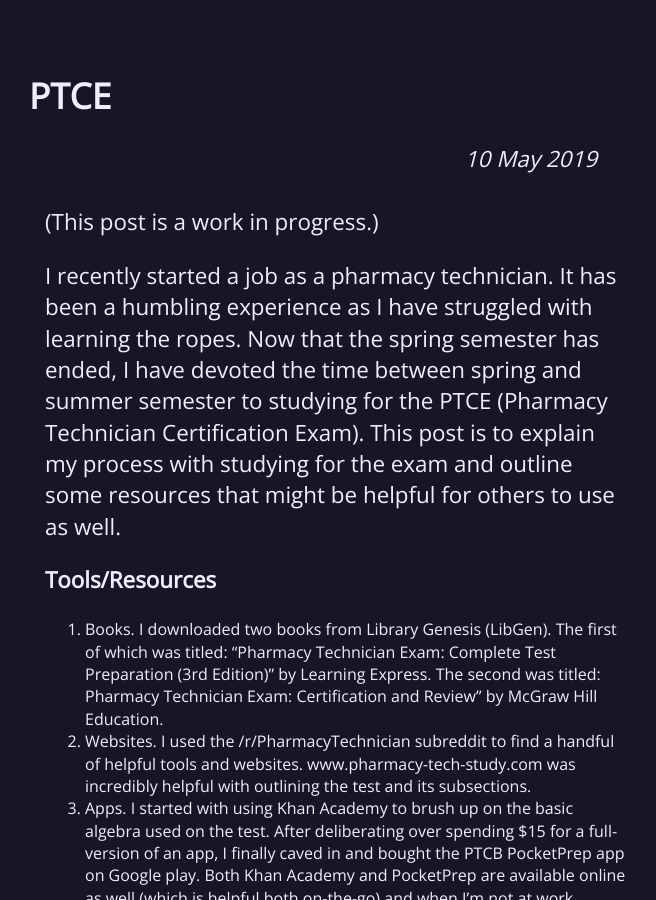
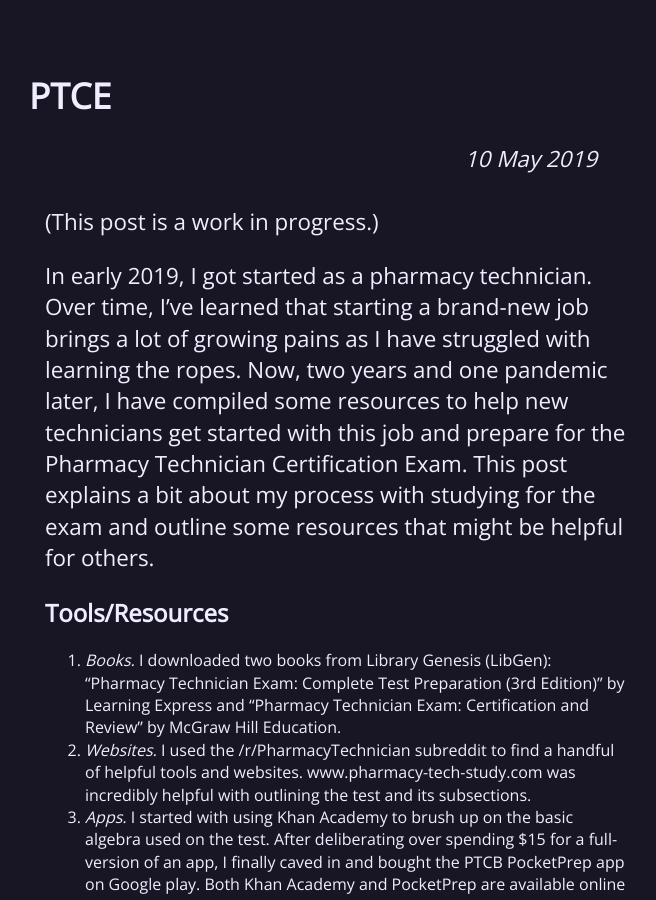
Before and after one commit to kyaradawbin/kyaradawbin.github.io, a Jekyll site: the page built from _posts/2019-05-10-ptce.md, in a window 1280 px wide and 900 px high, scrolled down 742 px. Shown: the whole window, without its empty margins (311-967 px from the left). Built offline with Jekyll 4.4.1, drawn with Linux system fonts in a browser that asks for light colours; nearby versions of some CDN libraries; some of the changed text lies outside the part shown.

Commit message:
handful of updates to content

```diff
--- a/_posts/2019-05-10-ptce.md
+++ b/_posts/2019-05-10-ptce.md
@@ -6,15 +6,16 @@ categories: Personal
 ---
 (This post is a work in progress.)
 
-I recently started a job as a pharmacy technician. It has been a humbling experience as I have struggled with learning the ropes. Now that the spring semester has ended, I have devoted the time between spring and summer semester to studying for the PTCE (Pharmacy Technician Certification Exam). This post is to explain my process with studying for the exam and outline some resources that might be helpful for others to use as well.
+In early 2019, I got started as a pharmacy technician. Over time, I've learned that starting a brand-new job brings a lot of growing pains as I have struggled with learning the ropes. Now, two years and one pandemic later, I have compiled some resources to help new technicians get started with this job and prepare for the Pharmacy Technician Certification Exam. This post explains a bit about my process with studying for the exam and outline some resources that might be helpful for others.
 
-**Tools/Resources**
-1. Books. I downloaded two books from Library Genesis (LibGen). The first of which was titled: "Pharmacy Technician Exam: Complete Test Preparation (3rd Edition)" by Learning Express. The second was titled: Pharmacy Technician Exam: Certification and Review" by McGraw Hill Education.
-2. Websites. I used the /r/PharmacyTechnician subreddit to find a handful of helpful tools and websites. www.pharmacy-tech-study.com was incredibly helpful with outlining the test and its subsections.
-3. Apps. I started with using Khan Academy to brush up on the basic algebra used on the test. After deliberating over spending $15 for a full-version of an app, I finally caved in and bought the PTCB PocketPrep app on Google play. Both Khan Academy and PocketPrep are available online as well (which is helpful both on-the-go) and when I'm not at work.
+## Tools/Resources
+
+1. *Books.* I downloaded two books from Library Genesis (LibGen): "Pharmacy Technician Exam: Complete Test Preparation (3rd Edition)" by Learning Express and "Pharmacy Technician Exam: Certification and Review" by McGraw Hill Education.
+2. *Websites.* I used the /r/PharmacyTechnician subreddit to find a handful of helpful tools and websites. www.pharmacy-tech-study.com was incredibly helpful with outlining the test and its subsections.
+3. *Apps.* I started with using Khan Academy to brush up on the basic algebra used on the test. After deliberating over spending $15 for a full-version of an app, I finally caved in and bought the PTCB PocketPrep app on Google play. Both Khan Academy and PocketPrep are available online as well (which is helpful both on-the-go) and when I'm not at work.
 
 I started with reviewing math sections. Proportional equations and basic algebra are needed and (as someone who has rarely ever stepped outside of the US) conversions between metric and customary units were tricky memorizing at first.
 
-As I continued working in the pharmacy, the top 200 drugs and the "fast-movers" in the pharmacy became easier and easier to memorize. I made flashcards using the top 200 on www.pharmacy-tech-study.com and am now using those flashcards to keep on top of the drugs, generic names, and their uses.
+As I continued working in the pharmacy, the top 200 drugs and the "fast-movers" in the pharmacy became easier and easier to memorize. I made flashcards using the top 200 on www.pharmacy-tech-study.com to refresh my knowledge of brand-name and generic medications and their most-common usage.
 
-In the future, I want to learn the laws and regulations as well. Over time, it will become easier due to my on-the-spot training, but I want to ensure that I understand everything before I take the exam over the summer. -- 5/10/19
+-- Updated 6/13/2021
--- a/reference/index.html
+++ b/reference/index.html
@@ -4,7 +4,7 @@ title: Reference
 ---
 
 <h1>Information</h1>
-<p><a href="../resources/documents/resume.pdf">Resume</a> - updated August 2020.</p>
+<p><a href="../resources/documents/resume.pdf">Resume</a> - updated June 2021.</p>
 <p><a href="https://github.com/kyaradawbin">Github</a>
 <p><a href="mailto:kyaradawbin@gmail.com">Email</a>
 
```
Also changed, not shown: about/index.html (+5 -3 lines), index.html (+3 -4 lines), 1 other file.
